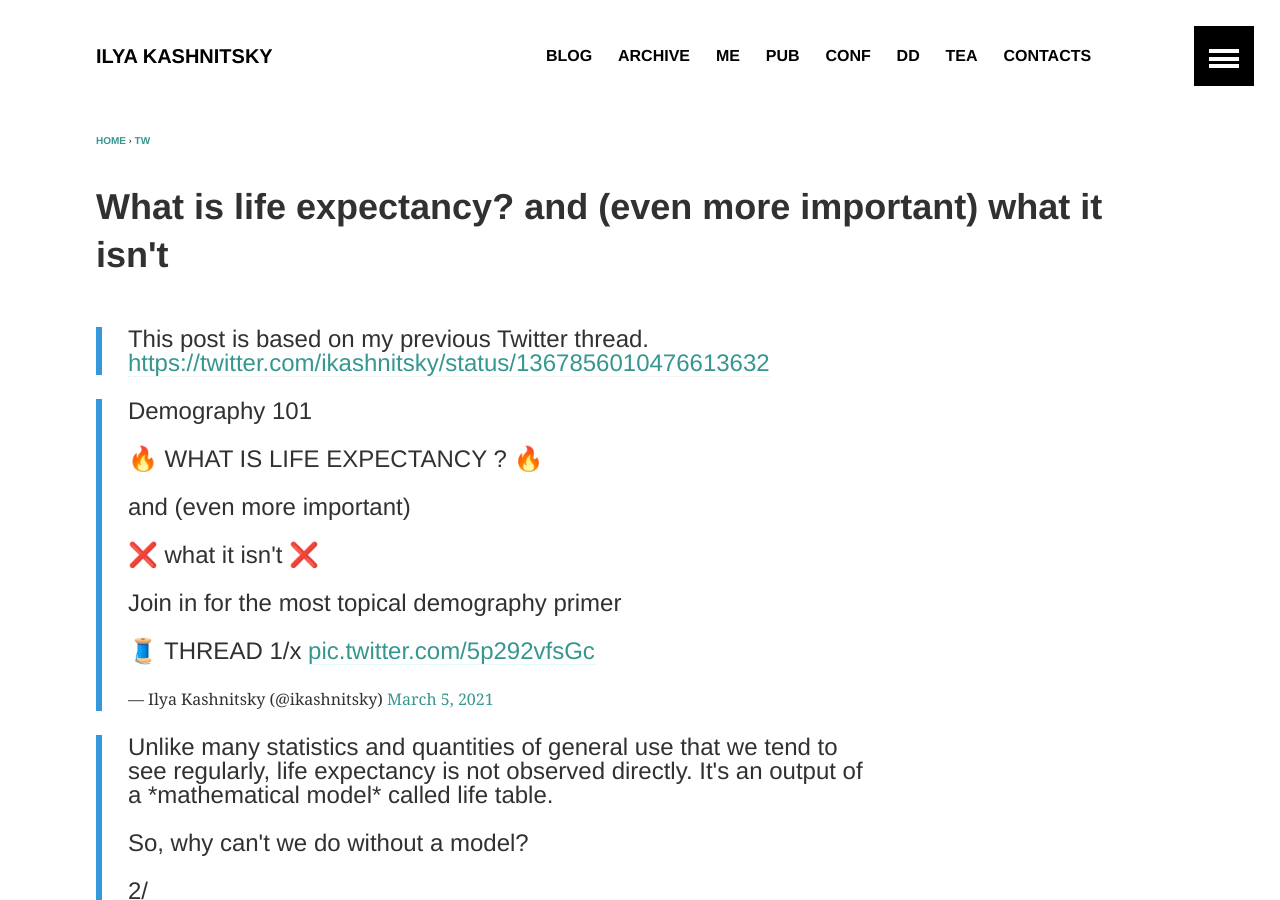
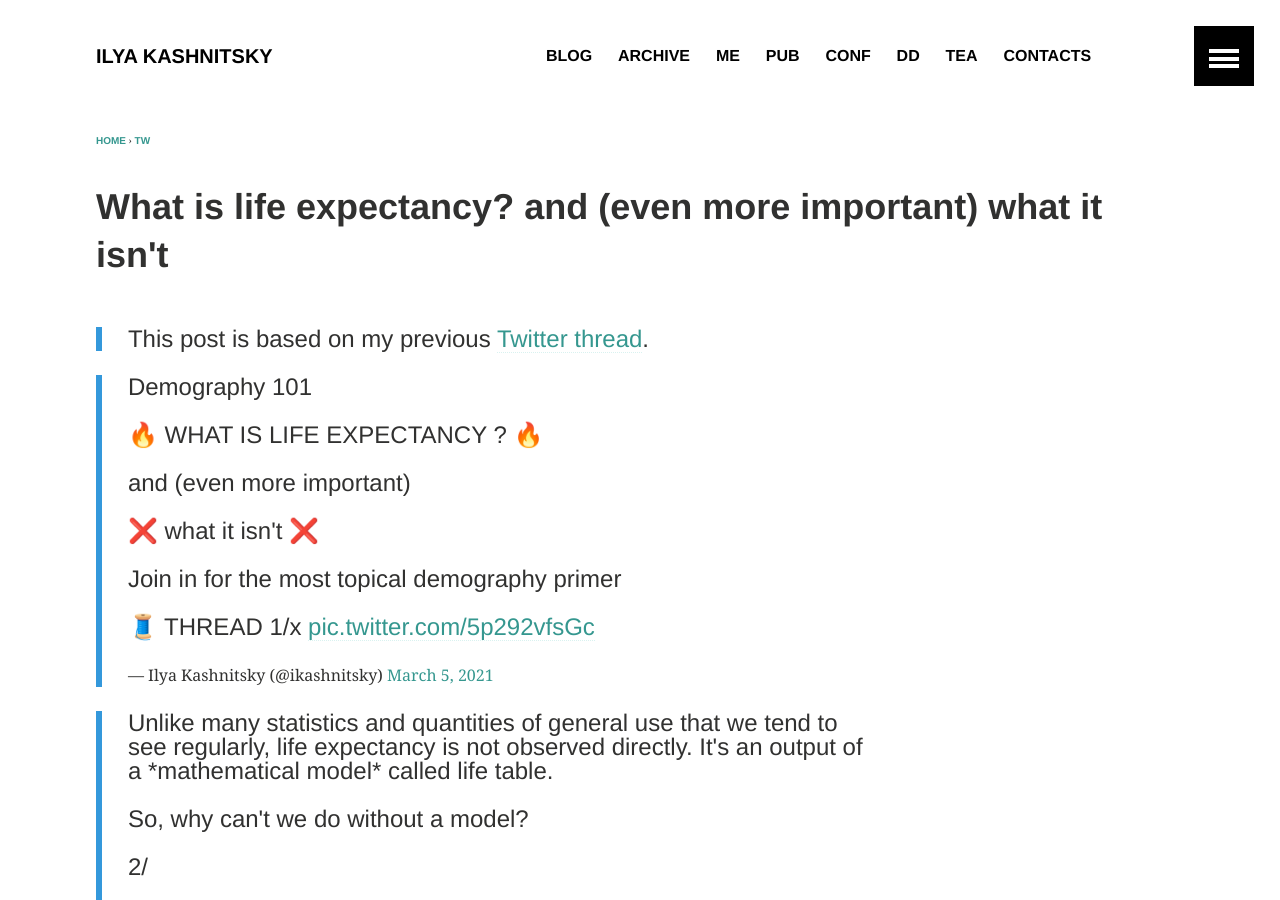
Before and after one commit to ikashnitsky/old-ikashnitsky-github-io, a Jekyll site: the page built from _posts/2021-03-05-life-expectancy-101.md, in a window 1280 px wide and 900 px high. Built offline with Jekyll 4.4.1, drawn with Linux system fonts in a browser that asks for light colours; comment, search, counter and statistics services are not loaded; some of the changed lines change nothing that is shown.

Commit message:
Update 2021-03-05-life-expectancy-101.md

```diff
--- a/_posts/2021-03-05-life-expectancy-101.md
+++ b/_posts/2021-03-05-life-expectancy-101.md
@@ -4,12 +4,13 @@ categories: tw
 hidden: true
 title: "What is life expectancy? and (even more important) what it isn't"
 always_allow_html: true
+output: md_document
 image:
   teaser: 210305-teaser.png
 ---
 
-> This post is based on my previous Twitter thread.
-> <https://twitter.com/ikashnitsky/status/1367856010476613632>
+> This post is based on my previous [Twitter
+> thread](https://twitter.com/ikashnitsky/status/1367856010476613632).
 
 <blockquote class="twitter-tweet" data-width="550" data-lang="en" data-theme="light"><p lang="en" dir="ltr">Demography 101<br><br>🔥 WHAT IS LIFE EXPECTANCY ? 🔥<br><br>and (even more important)<br><br>❌ what it isn&#39;t ❌<br><br>Join in for the most topical demography primer <br><br>🧵 THREAD 1/x <a href="https://t.co/5p292vfsGc">pic.twitter.com/5p292vfsGc</a></p>&mdash; Ilya Kashnitsky (@ikashnitsky) <a href="https://twitter.com/ikashnitsky/status/1367856010476613632?ref_src=twsrc%5Etfw">March 5, 2021</a></blockquote>
 
```
